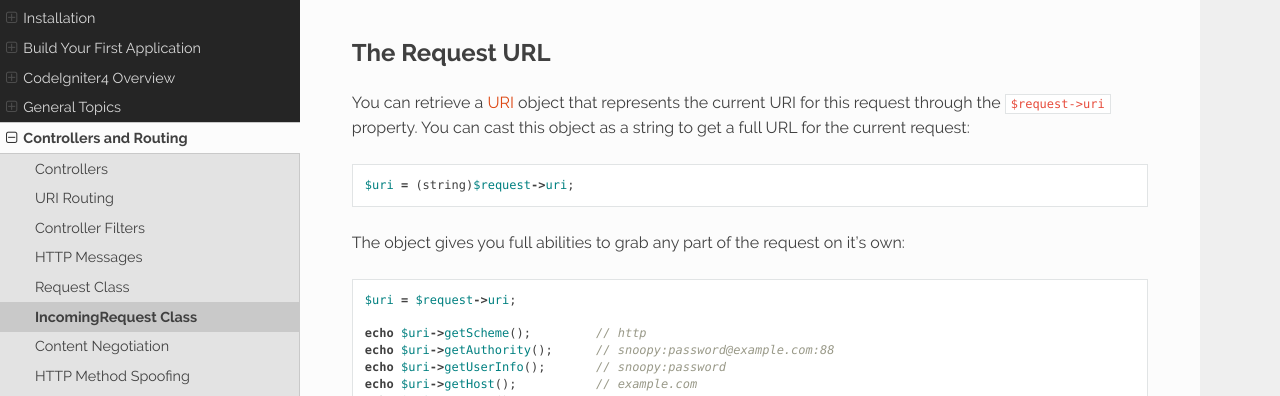
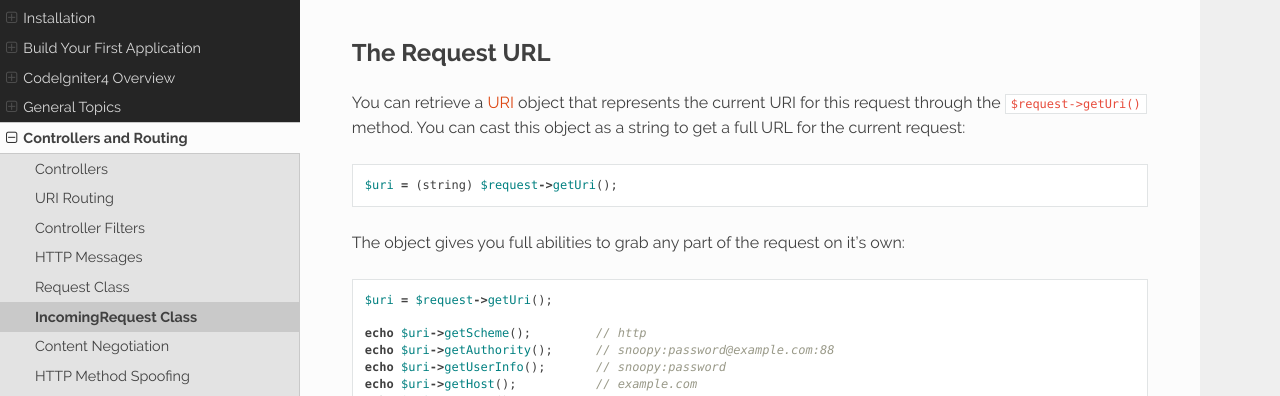
Before and after one commit to NEKOGET/ci4_user_guide_src, a Sphinx documentation site: the page built from source/incoming/incomingrequest.rst, in a window 1280 px wide and 900 px high, scrolled down 5919 px. Shown: the part 163-559 px from the top of the window. Built offline with Sphinx 7.4.7 and the Read the Docs theme 2.0.0, drawn with Linux system fonts in a browser that asks for light colours.

Commit message:
docs: don't use $request->uri
See #5344

```diff
--- a/source/concepts/http.rst
+++ b/source/concepts/http.rst
@@ -75,7 +75,7 @@ is an object-oriented representation of the HTTP request. It provides everything
     $request = service('request');
 
     // the URI being requested (i.e., /about)
-    $request->uri->getPath();
+    $request->getUri()->getPath();
 
     // Retrieve $_GET and $_POST variables
     $request->getGet('foo');
--- a/source/incoming/incomingrequest.rst
+++ b/source/incoming/incomingrequest.rst
@@ -249,13 +249,13 @@ The Request URL
 ---------------
 
 You can retrieve a :doc:`URI </libraries/uri>` object that represents the current URI for this request through the
-``$request->uri`` property. You can cast this object as a string to get a full URL for the current request::
+``$request->getUri()`` method. You can cast this object as a string to get a full URL for the current request::
 
-    $uri = (string)$request->uri;
+    $uri = (string) $request->getUri();
 
 The object gives you full abilities to grab any part of the request on it's own::
 
-    $uri = $request->uri;
+    $uri = $request->getUri();
 
     echo $uri->getScheme();         // http
     echo $uri->getAuthority();      // snoopy:password@example.com:88
```
